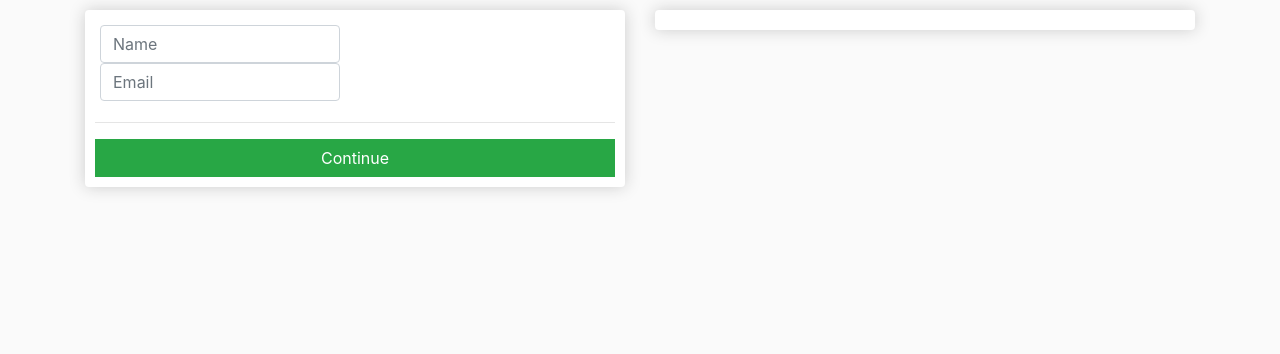
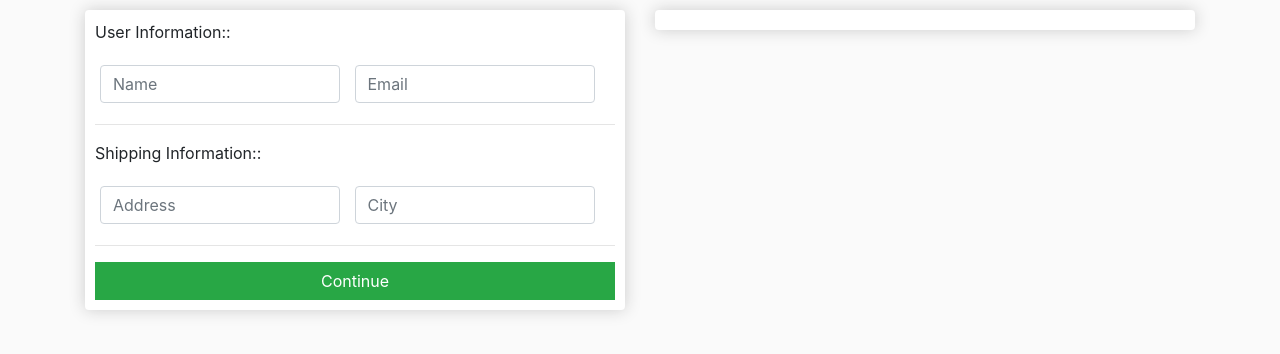
Before and after one commit to CindyKatoni/HeavenScent, a Django app: page /checkout/ in a window 1280 px wide. Shown: the part 57-411 px from the top of the page. Run offline with Django 3.2, Linux system fonts and the light colour scheme; some libraries are stand-ins or nearby versions.

Commit message:
Shipping info input fields

```diff
--- a/store/templates/store/checkout.html
+++ b/store/templates/store/checkout.html
@@ -3,13 +3,27 @@
     <div class="col-lg-6">
         <div class="box-element" id="form-wrapper">
             <form id="form">
+                <!--User Info-->
                 <div id="user-info">
+                    <p>User Information::</p>
                     <div class="form-field">
                         <input required class="form-control" type="text" name="name" placeholder="Name">
+                    </div>
+                    <div class="form-field">
                         <input required class="form-control" type="text" name="email" placeholder="Email">
                     </div>
                 </div>
-                <div id="shipping-info"></div>
+                <!--Shipping Info-->
+                <div id="shipping-info">
+                    <hr>
+                    <p>Shipping Information::</p>
+                    <div class="form-field">
+                        <input class="form-control" type="text" name="address" placeholder="Address">
+                    </div>
+                    <div class="form-field">
+                        <input class="form-control" type="text" name="city" placeholder="City">
+                    </div>
+                </div>
                 <hr>
                 <input id="form-button" type="submit" class="btn btn-success btn-block" value="Continue">
             </form>
```
